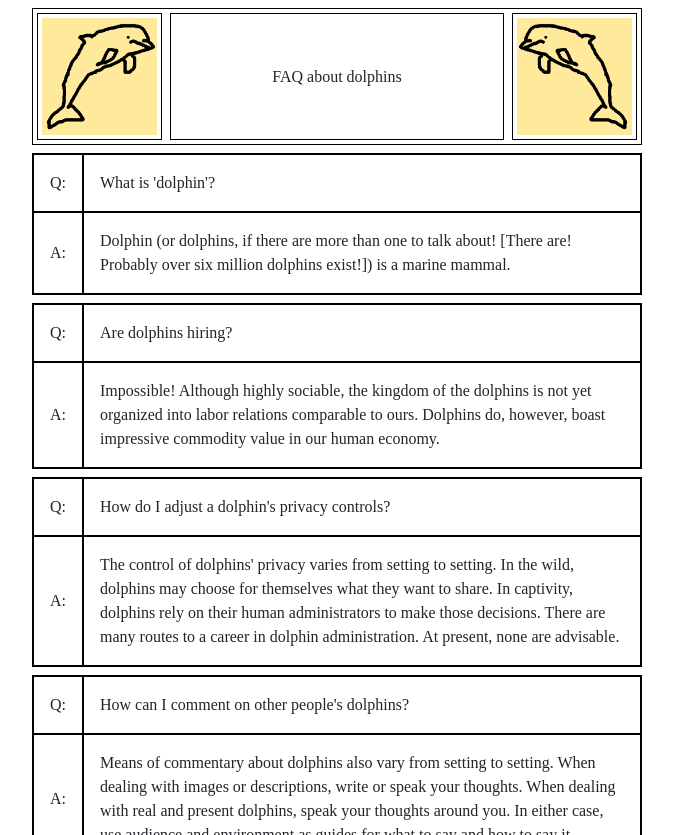
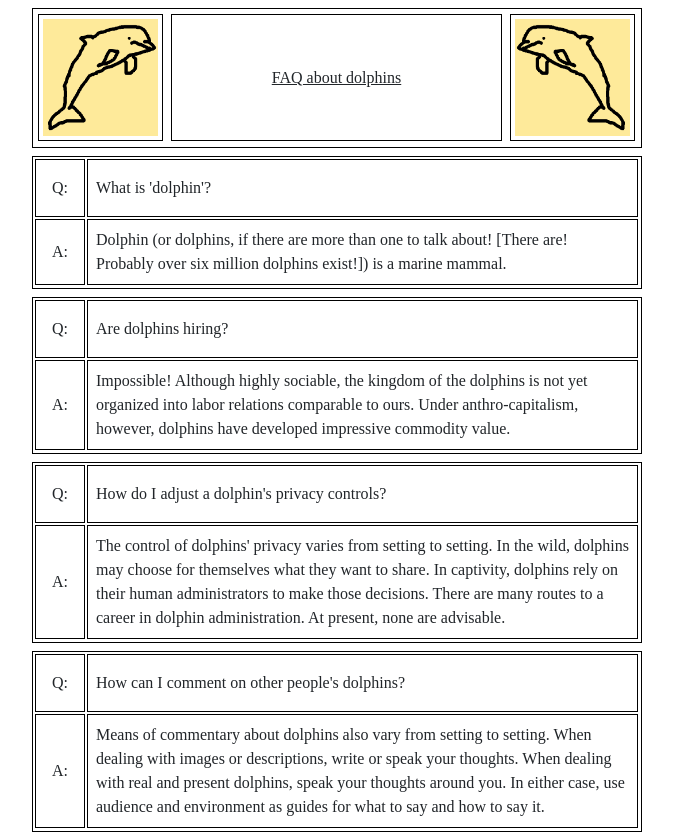
Before and after one commit to talnoznisky/dolphinsfaq, a plain HTML site: page index.html in a window 1280 px wide. Shown: the top 835 px of the page, without its empty margins (303-976 px from the left). Drawn offline with nearby package versions, Linux system fonts and the light colour scheme.

Commit message:
fixed padding

```diff
--- a/main.css
+++ b/main.css
@@ -21,6 +21,7 @@ div.title{
     display: flex;
     align-items: center;
     justify-content: center;
+    text-decoration: underline;
 }
 
 .container-fluid{
@@ -29,7 +30,7 @@ div.title{
 }
 
 .cell{
-  /* margin: 1px; */
+  margin: 1px;
   padding: 2px;
   border: solid 1px black;
   display: flex;
@@ -42,4 +43,5 @@ flex-grow: 0;
 
 .big-row{
   border: solid 1.5px black;
+  padding: 1px 2px 2px 1px;
 }
--- a/script.js
+++ b/script.js
@@ -2,7 +2,7 @@ var faq = [
   {q:"What is 'dolphin'?",
     a:"Dolphin (or dolphins, if there are more than one to talk about! [There are! Probably over six million dolphins exist!]) is a marine mammal."},
   {q:"Are dolphins hiring?",
-    a:"Impossible! Although highly sociable, the kingdom of the dolphins is not yet organized into labor relations comparable to ours. Dolphins do, however, boast impressive commodity value in our human economy."},
+    a:"Impossible! Although highly sociable, the kingdom of the dolphins is not yet organized into labor relations comparable to ours. Under anthro-capitalism, however, dolphins have developed impressive commodity value."},
   {q:"How do I adjust a dolphin's privacy controls?",
     a:"The control of dolphins' privacy varies from setting to setting. In the wild, dolphins may choose for themselves what they want to share. In captivity, dolphins rely on their human administrators to make those decisions. There are many routes to a career in dolphin administration. At present, none are advisable."},
   {q:"How can I comment on other people's dolphins?",
@@ -61,8 +61,8 @@ faq.forEach(function(e){
 
   q.setAttribute('class', 'cell qa col p-3 align-middle')
   a.setAttribute('class', 'cell qa col p-3 align-middle')
-  qtext.setAttribute('class', 'cell text col p-3 align-middle')
-  atext.setAttribute('class', 'cell text col p-3 align-middle')
+  qtext.setAttribute('class', 'cell text col p-2 align-middle')
+  atext.setAttribute('class', 'cell text col p-2 align-middle')
 
   container.appendChild(bigrow);
 
```
